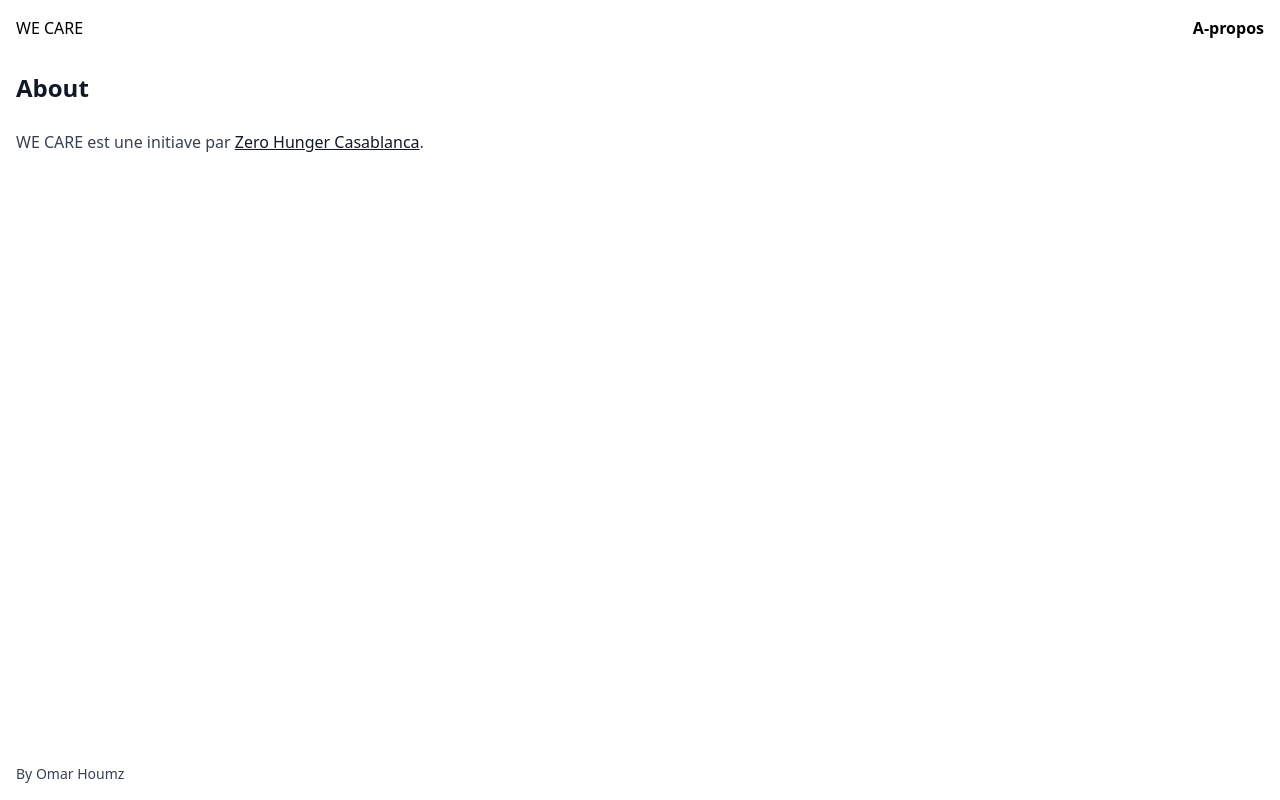
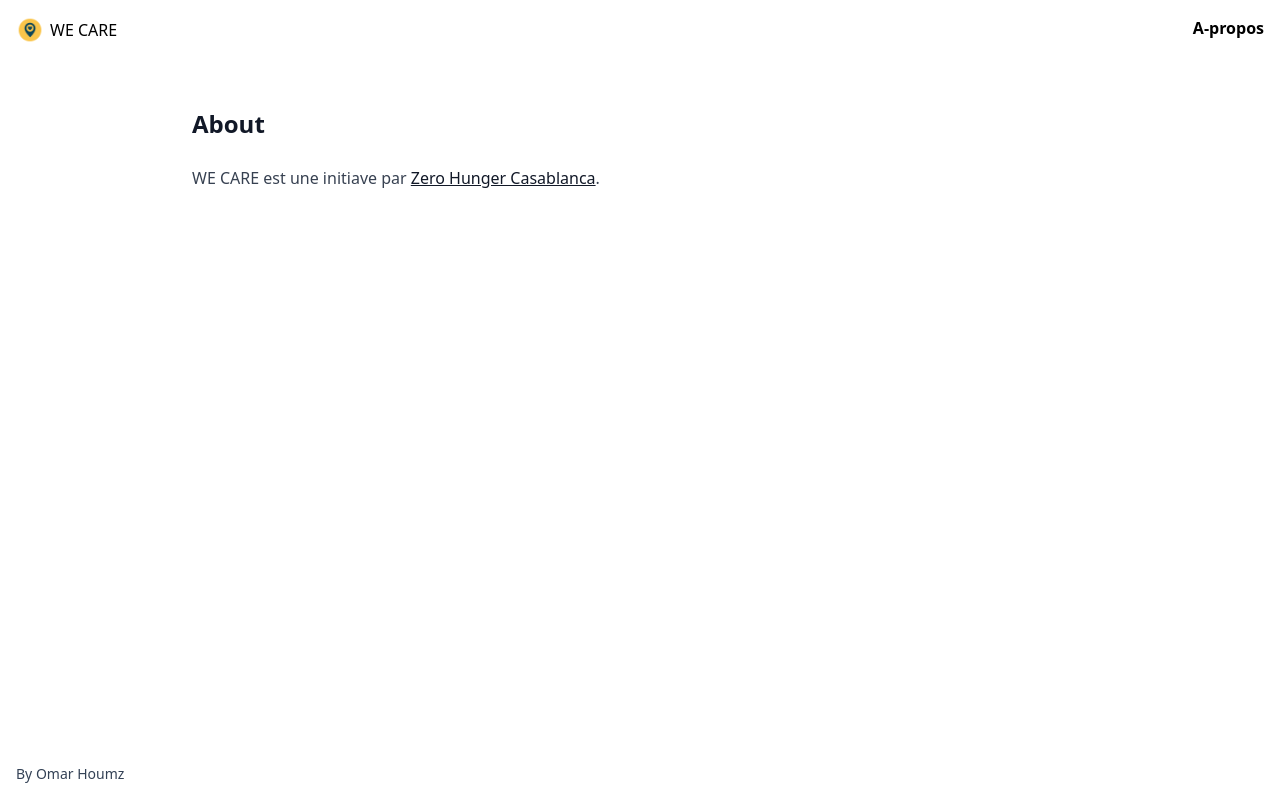
Before and after one commit to omarhoumz/zh-don-locator, a Next.js app: page /about in a window 1280 px wide. Built offline with nearby package versions, Linux system fonts and the light colour scheme.

Commit message:
feat: add logo & favicon

```diff
--- a/pages/about.tsx
+++ b/pages/about.tsx
@@ -11,7 +11,7 @@ const About: NextPage = () => {
       <main className='flex-grow'>
         <Header />
 
-        <section className='prose p-4'>
+        <section className='prose mx-auto max-w-4xl py-6 px-4 lg:py-12 lg:px-0'>
           <h2>About</h2>
 
           <p>
--- a/src/components/default-head.tsx
+++ b/src/components/default-head.tsx
@@ -5,7 +5,7 @@ export default function DefaultHead({ title }: { title?: string }) {
     <Head>
       <title>{title ? `${title} | ` : null}WE CARE</title>
       <meta name='description' content='WE CARE' />
-      <link rel='icon' href='/favicon.ico' />
+      <link rel='icon' type='image/png' href='/we-care.png' />
     </Head>
   )
 }
--- a/src/components/header.tsx
+++ b/src/components/header.tsx
@@ -1,3 +1,4 @@
+import Image from 'next/image'
 import Link from 'next/link'
 import React from 'react'
 
@@ -6,7 +7,15 @@ export default function Header() {
     <header className='flex justify-between p-4'>
       <h1>
         <Link href='/'>
-          <a>WE CARE</a>
+          <a className='flex items-center gap-1.5'>
+            <Image
+              width={28}
+              height={28}
+              src='/we-care.png'
+              alt='we care logo'
+            />
+            <span>WE CARE</span>
+          </a>
         </Link>
       </h1>
 
```
Also changed, not shown: public/we-care.png (added).
